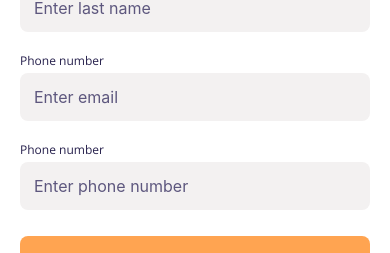
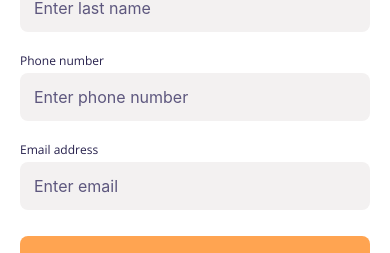
Before and after one commit to ernestechie/tiana-bakeshop, a React Native app: screen /SignUp in a window 390 px wide. Shown: the part 537-790 px from the top of the page. Built offline with nearby package versions, Linux system fonts and the light colour scheme.

Commit message:
fixes and cleanup

```diff
--- a/components/ui/Input.tsx
+++ b/components/ui/Input.tsx
@@ -19,7 +19,7 @@ export default function Input({
   label,
   multiline,
   style,
-  fullWidth,
+  fullWidth = true,
   ...rest
 }: InputProps) {
   return (
--- a/screens/SignUpPage.tsx
+++ b/screens/SignUpPage.tsx
@@ -40,23 +40,17 @@ export default function SignUpPage() {
             Enter your details
           </Text>
           <View style={styles.formContainer}>
-            <Input
-              label="First name"
-              fullWidth
-              placeholder="Enter first name"
-            />
-            <Input label="Last name" fullWidth placeholder="Enter last name" />
+            <Input label="First name" placeholder="Enter first name" />
+            <Input label="Last name" placeholder="Enter last name" />
             <Input
               label="Phone number"
-              fullWidth
+              keyboardType="number-pad"
+              placeholder="Enter phone number"
+            />
+            <Input
+              label="Email address"
               keyboardType="email-address"
               placeholder="Enter email"
-            />
-            <Input
-              label="Phone number"
-              fullWidth
-              keyboardType="number-pad"
-              placeholder="Enter phone number"
             />
           </View>
           <AppButton onPress={handleGetStarted} fullWidth>
```
